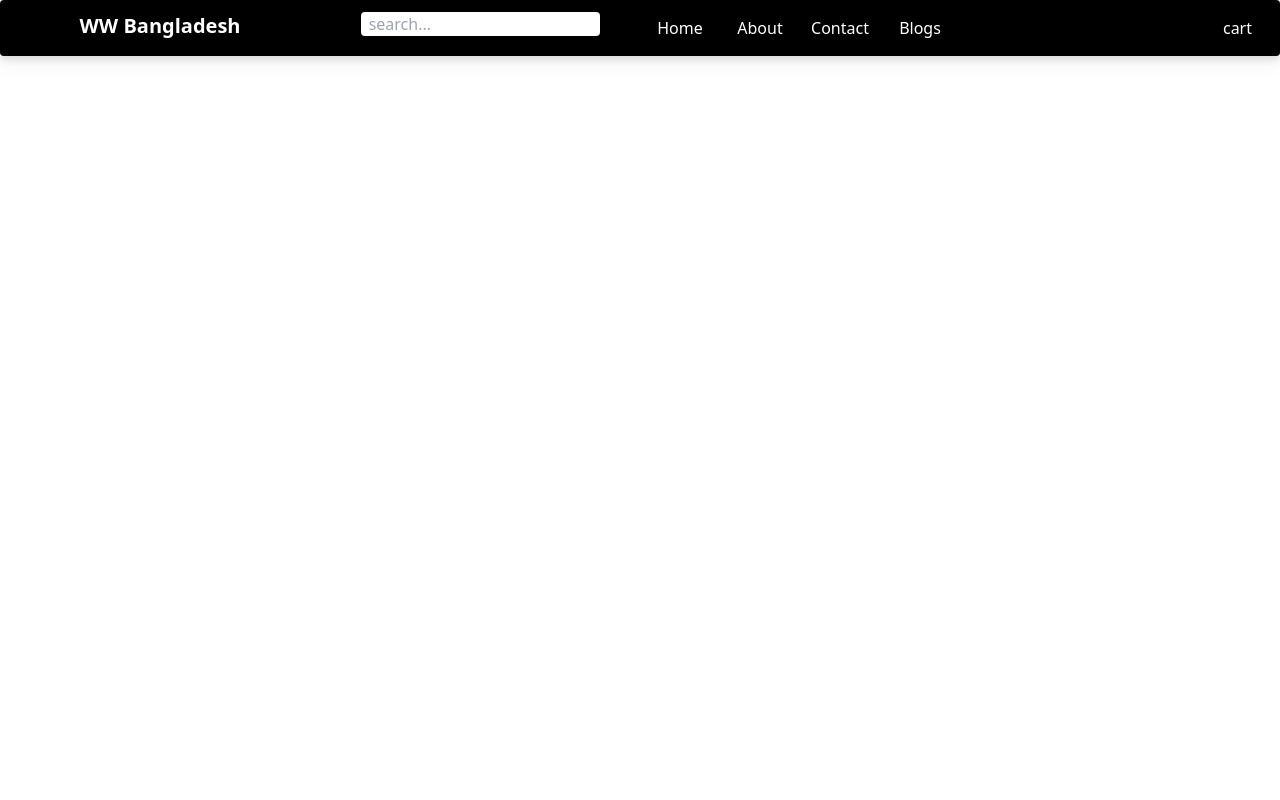
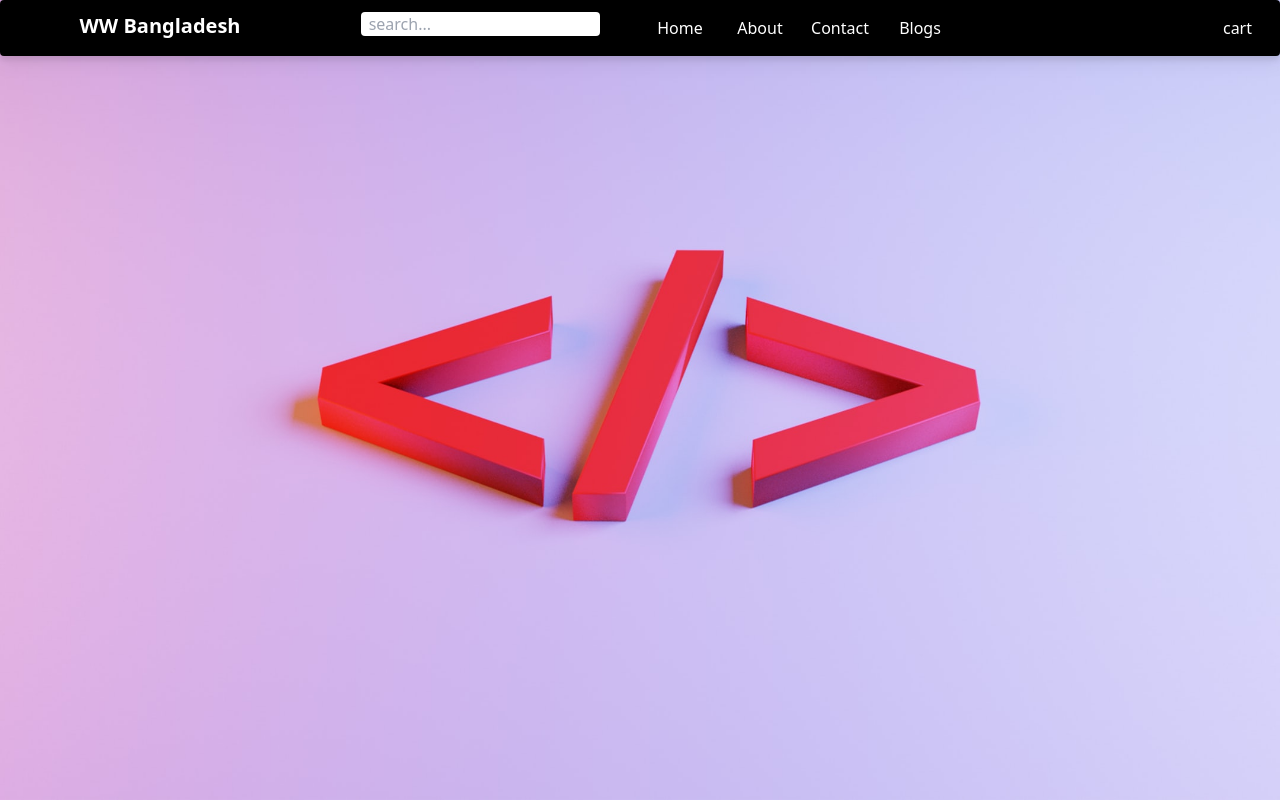
Before and after one commit to parvez-swe/wasi-web-bangladesh, a Next.js app: page / in a window 1280 px wide. Built offline with nearby package versions, Linux system fonts and the light colour scheme.

Commit message:
background for main

```diff
--- a/components/Header/Header.js
+++ b/components/Header/Header.js
@@ -1,7 +1,7 @@
 import React from "react";
 export const Header = () => {
   return (
-    <div className="w-80 md:w-full h-96 md:h-14 rounded bg-black text-white grid grid-cols-1 md:grid-cols-4 items-center drop-shadow-lg  ">
+    <div className="absolute md:fixed w-80 md:w-full h-96 md:h-14 rounded bg-black text-white grid grid-cols-1 md:grid-cols-4 items-center drop-shadow-lg  ">
       <div className="logo grid grid-cols-1 mb-1">
         <div className=" relative top-0 left-1 mr-3 ">
           <div className="absolute top-0 right-1  md:hidden">cart</div>
--- /dev/null
+++ b/components/Header/Mains.js
@@ -0,0 +1,15 @@
+import React from "react";
+import classes from "./Mains.module.css";
+export const Mains = () => {
+  return (
+    <>
+      <div className=""></div>
+      <div className={classes.bg}>
+        <div className="grid grid-cols-2">
+          <div>Text section</div>
+          <div>Imaage section</div>
+        </div>
+      </div>
+    </>
+  );
+};
--- /dev/null
+++ b/components/Header/Mains.module.css
@@ -0,0 +1,7 @@
+.bg {
+  background-image: url("../images/background.jpg");
+  background-size: cover;
+  background-repeat: no-repeat;
+  min-height: 100vh;
+  background-position: center;
+}
--- a/pages/index.js
+++ b/pages/index.js
@@ -1,7 +1,8 @@
-import Head from 'next/head'
-import Image from 'next/image'
-import styles from '../styles/Home.module.css'
-import { Header } from '../components/Header/Header'
+import Head from "next/head";
+import Image from "next/image";
+import styles from "../styles/Home.module.css";
+import { Header } from "../components/Header/Header";
+import { Mains } from "../components/Header/Mains";
 export default function Home() {
   return (
     <div className={styles.container}>
@@ -10,9 +11,9 @@ export default function Home() {
         <meta name="description" content="Generated by create next app" />
         <link rel="icon" href="/favicon.ico" />
       </Head>
-
       <Header />
+      <Mains />
 
     </div>
-  )
+  );
 }
```
Also changed, not shown: components/Header/Main.js (deleted), components/images/background.jpg (added).
